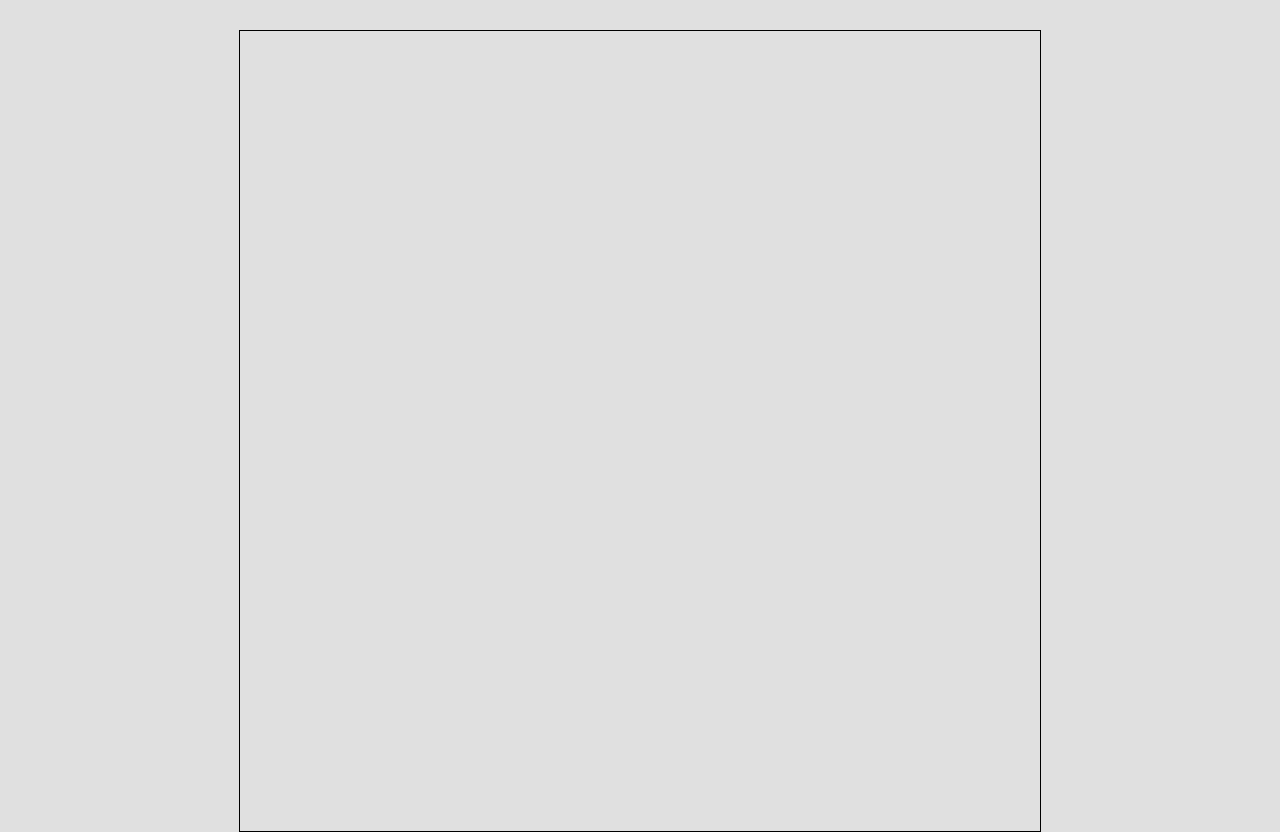
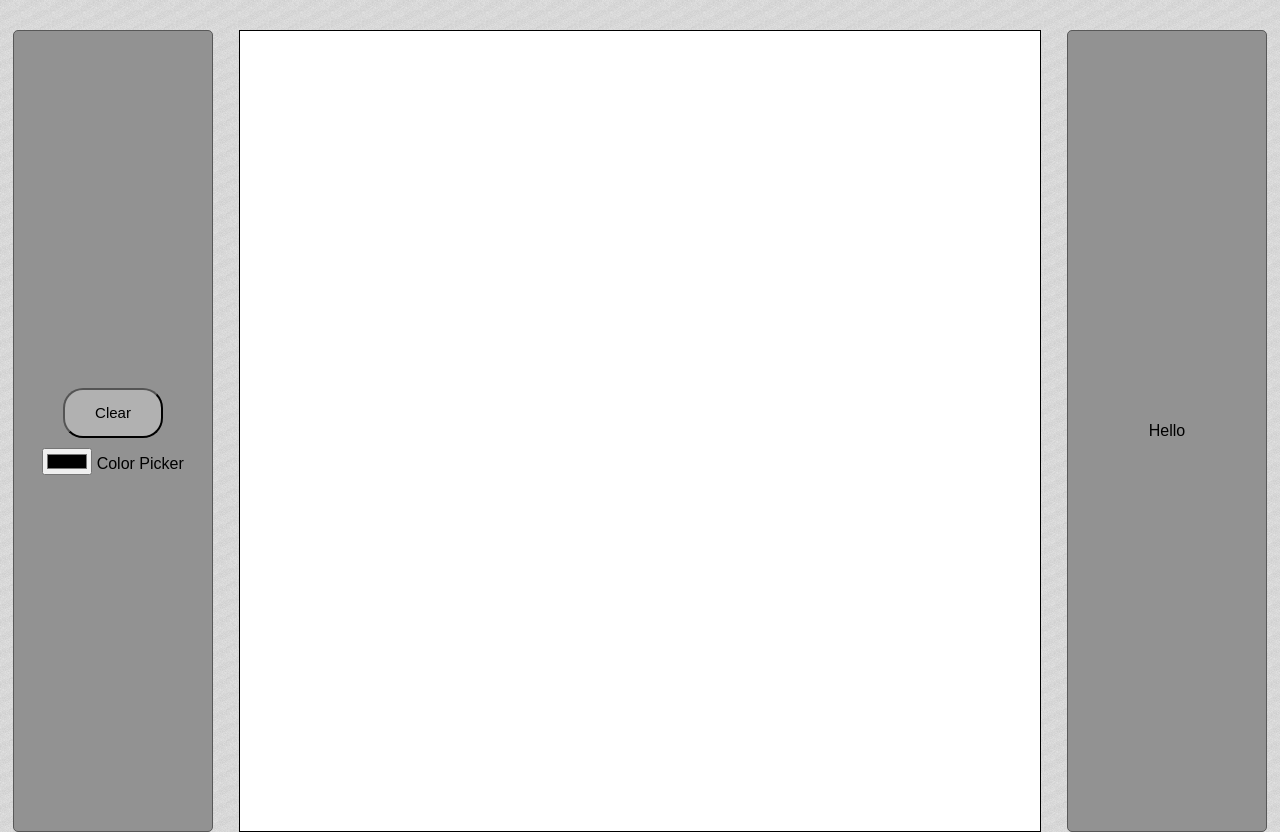
Before and after one commit to hakanyalniz/Etch-a-Sketch, a plain HTML site: page index.html in a window 1280 px wide. Drawn offline with Linux system fonts and the light colour scheme; a web font is replaced by a local one.

Commit message:
Added clear button and color picker

```diff
--- a/index.html
+++ b/index.html
@@ -5,6 +5,8 @@
     <meta charset="UTF-8">
     <meta name="viewport" content="width=device-width, initial-scale=1.0">
     <title>Etch A Sketch</title>
+    <link rel="icon" type="image/x-icon" href="./images/favicon.svg">
+
 
     <link rel="stylesheet" href="./styles/style.css">
 
@@ -14,9 +16,26 @@
 </head>
 
 <body>
-    <div id="canvas-container">
+    <div class="flex-container">
+        <div class="menu">
+            <button type="button" class="menu-button" id="clear-button">Clear</button>
+            <div class="color-picker">
+                <input type="color" id="colorPicker" name="colorPicker" value="#000000" />
+                <label for="Pencil">Color Picker</label>
+            </div>
+        </div>
+
+        <div id="canvas-container">
+
+        </div>
+
+        <div class="menu">
+            <p>Hello</p>
+        </div>
+
 
     </div>
+
 
 
     <script type="text/javascript" src="./scripts/script.js"></script>
--- a/scripts/script.js
+++ b/scripts/script.js
@@ -1,5 +1,8 @@
-// All of the divs are created inside the container
-const canvasContainer = document.getElementById("canvas-container");
+const canvasContainer = document.getElementById("canvas-container"); // // All of the divs are created inside the container
+let clearButton = document.getElementById("clear-button");
+let colorPicker = document.getElementById("colorPicker");
+let currentColor = "black"; // default color is black
+
 // Is needed to check whether the user has pressed down the mouse button or released it yet
 // We need this so the canvas only draws when the mouse is hold down
 let mouseCondition = false;
@@ -19,11 +22,21 @@ function createDiv(gridSize) {
 
 // Is responsible for drawing, makes the backgroundColor to black
 // Later on add a way of changing the color from UI
-
 function canvasWrite(event) {
   console.log(event.currentTarget);
 
-  event.target.style.backgroundColor = "black";
+  event.target.style.backgroundColor = currentColor;
+}
+
+// Removes the style attribute and clears the canvas
+function clearCanvas() {
+  for (const child of canvasContainer.children) {
+    child.removeAttribute("style");
+  }
+}
+
+function changeColor() {
+  currentColor = colorPicker.value;
 }
 
 // Change the below parameter to change the gridSize
@@ -51,3 +64,12 @@ canvasContainer.addEventListener("mousedown", (event) => {
 canvasContainer.addEventListener("mouseup", () => {
   mouseCondition = false;
 });
+
+// The button responsible for clearing the canvas, calls clearCanvas
+clearButton.addEventListener("click", () => {
+  clearCanvas();
+});
+
+colorPicker.addEventListener("input", function () {
+  changeColor();
+});
--- a/styles/style.css
+++ b/styles/style.css
@@ -1,12 +1,22 @@
+/* :root {
+} */
+
 * {
   box-sizing: border-box;
 }
 
 body {
-  background-color: rgb(224, 224, 224);
+  background-image: url(../images/60degree_gray.png);
   font-family: "REM", sans-serif;
   margin: 0;
   padding: 0;
+
+  margin-top: 30px;
+}
+
+.flex-container {
+  display: flex;
+  flex: auto;
 }
 
 /*
@@ -18,10 +28,11 @@ Context box is required or else it will get complicated with the border
   flex-wrap: wrap;
   box-sizing: content-box;
   border: 1px solid;
-  width: 800px;
+
+  background-color: white;
 
   margin: 0 auto;
-  margin-top: 30px;
+  width: 800px;
 }
 
 /*
@@ -31,3 +42,39 @@ Changes the size of the individual divs.
   width: 50px;
   height: 50px;
 }
+
+.menu {
+  display: flex;
+  flex-direction: column;
+  justify-content: center;
+  align-items: center;
+
+  border: 1px solid rgb(88, 88, 88);
+  border-radius: 5px;
+  background-color: rgb(146, 146, 146);
+
+  width: 200px;
+  margin-left: auto;
+  margin-right: auto;
+  padding: 10px;
+}
+
+.menu > * {
+  margin-top: 5px;
+  margin-bottom: 5px;
+}
+
+.menu-button {
+  font-family: "REM", sans-serif;
+  font-size: 15px;
+  border-radius: 20px;
+  background-color: rgb(177, 177, 177);
+
+  padding: 10px;
+  width: 100px;
+  height: 50px;
+}
+
+.menu-button:hover {
+  background-color: rgb(211, 211, 211);
+}
```
Also changed, not shown: images/60degree_gray.png (added), images/favicon.svg (added).
